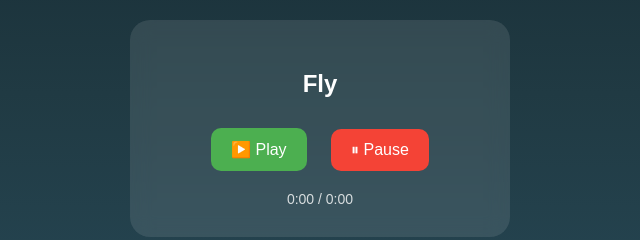
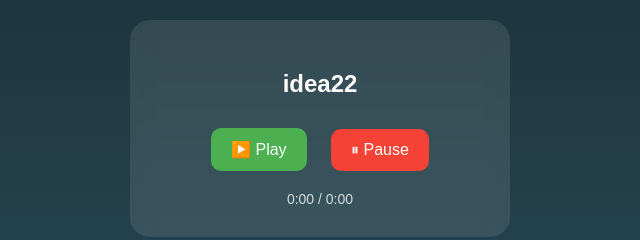
Before and after one commit to younes366/Piano-collectie-, a plain HTML site: page index.html in a window 1280 px wide. Shown: the part 376-616 px from the top of the page, 320-960 px from the left. Drawn offline with Linux system fonts and the light colour scheme.

Commit message:
Update index.html

```diff
--- a/index.html
+++ b/index.html
@@ -91,7 +91,7 @@
 
 <!-- idea 22 -->
   <div class="song">
-    <h2>Fly</h2>
+    <h2>idea22</h2>
     <button class="play" onclick="playMusic('song1')">▶️ Play</button>
     <button class="pause" onclick="pauseMusic('song1')">⏸ Pause</button>
     <div class="time" id="time1">0:00 / 0:00</div>
```
